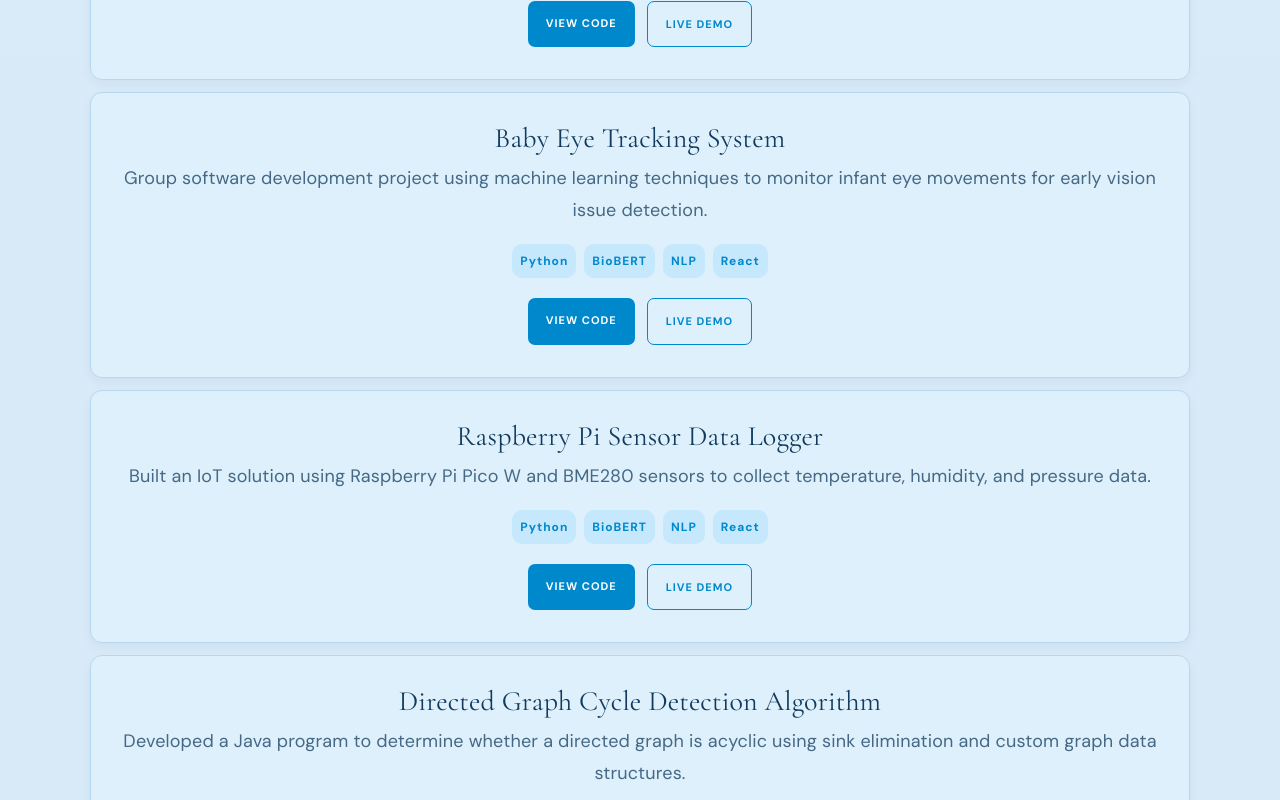
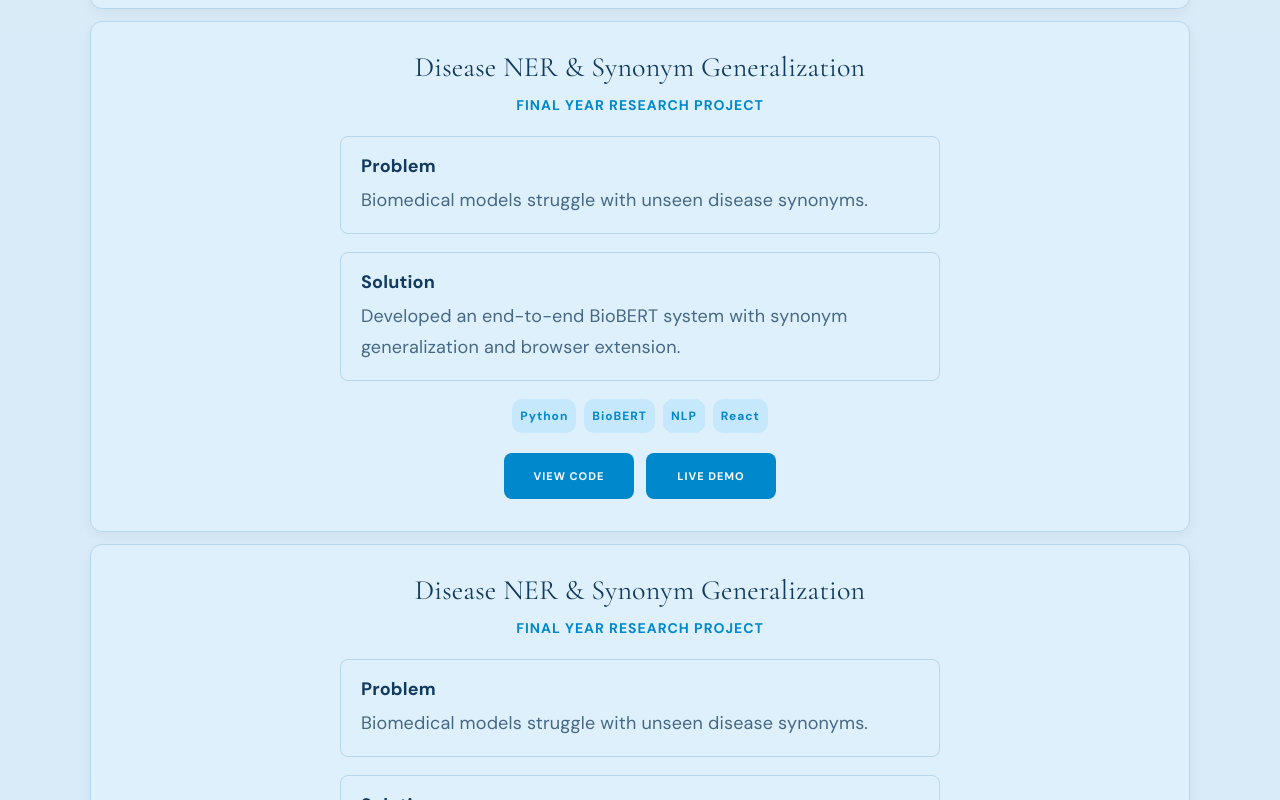
Before and after one commit to TharaganSTH/Portfolio, a React app in the folder frontend/: page / in a window 1280 px wide. Shown: the part 2220-3020 px from the top of the page. Built offline with nearby package versions, Linux system fonts and the light colour scheme; the HTML template or start-up script is replaced by a standard one.

Commit message:
changes to project card

```diff
--- a/frontend/src/App.css
+++ b/frontend/src/App.css
@@ -683,6 +683,35 @@ section {
   font-weight: 400;
 }
 
+.project h4{
+    color: var(--accent-dark);
+    font-size:14px;
+    margin-bottom:18px;
+    letter-spacing:1px;
+    text-transform:uppercase;
+}
+
+.project-info{
+    width: 100%;
+    max-width: 600px;
+    margin: 0 auto 18px auto;
+    padding: 16px 20px;
+    border: 1px solid var(--border);
+    border-radius: 8px;
+    text-align: left;
+
+}
+
+.project-info strong{
+    display: block;
+    margin-bottom:6px;
+    color:var(--text-h);
+}
+
+.project-info p{
+    line-height:1.7;
+}
+
 .project p {
   color: var(--muted);
   line-height: 1.75;
@@ -713,13 +742,15 @@ section {
 }
 .project-actions {
   display: flex;
+  flex-wrap: wrap;
   justify-content: center;
+  align-items: center;
   gap: 12px;
   margin-top: 20px;
 }
 
 .project-btn {
-  padding: 9px 18px;
+  /* padding: 9px 18px;
   background: var(--accent-dark);
   color: white;
   border-radius: 7px;
@@ -728,7 +759,27 @@ section {
   font-weight: 700;
   letter-spacing: 1px;
   text-transform: uppercase;
-  transition: 0.3s ease;
+  transition: 0.3s ease; */
+
+  display: inline-flex;
+  align-items: center;
+  justify-content: center;
+
+  min-width: 130px;
+  padding: 10px 18px;
+
+  border-radius: 8px;
+
+  background: var(--accent-dark);
+  color: white;
+
+  text-decoration: none;
+  font-size: 11px;
+  font-weight: 700;
+  letter-spacing: 1px;
+  text-transform: uppercase;
+
+  transition: all .25s ease;
 }
 
 .project-btn:hover {
--- a/frontend/src/components/Projects.jsx
+++ b/frontend/src/components/Projects.jsx
@@ -1,28 +1,118 @@
 const projects = [
   {
     title: "Disease NER & Synonym Generalization",
-    desc: "Final year project focused on improving disease Named Entity Recognition using BioBERT and contrastive learning. Developed a browser extension capable of real-time biomedical text understanding.",
+    subtitle: "Final Year Research Project",
+    problem: "Biomedical models struggle with unseen disease synonyms.",
+    solution: "Developed an end-to-end BioBERT system with synonym generalization and browser extension.",
     tags: ["Python", "BioBERT", "NLP", "React"],
+    links: [
+      {
+        label: "View Code",
+        url: "https://github.com/...",
+        style: "primary",
+      },
+      {
+        label: "Live Demo",
+        url: "https://...",
+        style: "primary",
+      }
+    ]
   },
   {
-    title: "Excel Sheet Format Converter",
-    desc: "Developed a Java application for Rockland Distilleries that converts and standardizes Excel sheet formats using Apache POI.",
+    title: "Disease NER & Synonym Generalization",
+    subtitle: "Final Year Research Project",
+    problem: "Biomedical models struggle with unseen disease synonyms.",
+    solution: "Developed an end-to-end BioBERT system with synonym generalization and browser extension.",
     tags: ["Python", "BioBERT", "NLP", "React"],
+    links: [
+      {
+        label: "View Code",
+        url: "https://github.com/...",
+        style: "primary",
+      },
+      {
+        label: "Live Demo",
+        url: "https://...",
+        style: "primary",
+      }
+    ]
   },
   {
-    title: "Baby Eye Tracking System",
-    desc: "Group software development project using machine learning techniques to monitor infant eye movements for early vision issue detection.",
+    title: "Disease NER & Synonym Generalization",
+    subtitle: "Final Year Research Project",
+    problem: "Biomedical models struggle with unseen disease synonyms.",
+    solution: "Developed an end-to-end BioBERT system with synonym generalization and browser extension.",
     tags: ["Python", "BioBERT", "NLP", "React"],
+    links: [
+      {
+        label: "View Code",
+        url: "https://github.com/...",
+        style: "secondary",
+      },
+      {
+        label: "Live Demo",
+        url: "https://...",
+        style: "primary",
+      }
+    ]
   },
   {
-    title: "Raspberry Pi Sensor Data Logger",
-    desc: "Built an IoT solution using Raspberry Pi Pico W and BME280 sensors to collect temperature, humidity, and pressure data.",
+    title: "Disease NER & Synonym Generalization",
+    subtitle: "Final Year Research Project",
+    problem: "Biomedical models struggle with unseen disease synonyms.",
+    solution: "Developed an end-to-end BioBERT system with synonym generalization and browser extension.",
     tags: ["Python", "BioBERT", "NLP", "React"],
+    links: [
+      {
+        label: "View Code",
+        url: "https://github.com/...",
+        style: "primary",
+      },
+      {
+        label: "Live Demo",
+        url: "https://...",
+        style: "primary",
+      }
+    ]
   },
   {
-    title: "Directed Graph Cycle Detection Algorithm",
-    desc: "Developed a Java program to determine whether a directed graph is acyclic using sink elimination and custom graph data structures.",
+    title: "Disease NER & Synonym Gralization",
+    subtitle: "Final Year Research Project",
+    problem: "Biomedical models struggle with unseen disease synonyms.",
+    solution: "Developed an end-to-end BioBERT system with synonym generalization and browser extension.",
     tags: ["Python", "BioBERT", "NLP", "React"],
+    links: [
+      {
+        label: "View Code",
+        url: "https://github.com/...",
+        style: "primary",
+      },
+      {
+        label: "Live Demo",
+        url: "https://...",
+        style: "primary",
+      },
+      {
+        label: "Documentation",
+        url: "https://...",
+        style: "secondary",
+      },
+      {
+        label: "More description",
+        url: "https://...",
+        style: "primary",
+      },
+      {
+        label: "this is for the test of the button",
+        url: "https://...",
+        style: "secondary",
+      },
+      {
+        label: "this is for the test of the button",
+        url: "https://...",
+        style: "primary",
+      }
+    ]
   },
 ];
 
@@ -37,20 +127,36 @@ function Projects() {
           <div className="project" key={project.title}>
             <h3>{project.title}</h3>
             <p>{project.desc}</p>
+            <h4>{project.subtitle}</h4>
+
+            <div className="project-info">
+                <strong>Problem</strong>
+                <p>{project.problem}</p>
+            </div>
+
+            <div className="project-info">
+                <strong>Solution</strong>
+                <p>{project.solution}</p>
+            </div>
+
             <div className="project-tags">
                 {project.tags.map((tag) => (
                     <span key={tag}>{tag}</span>
                 ))}
             </div>
+
             <div className="project-actions">
-                <a href="#" className="project-btn">
-                    View Code
-                </a>
+                {project.links?.map((link) => (
+                    <a
+                    key={link.label}
+                    href={link.url}
+                    className={`project-btn ${link.style ?? "primary"}`}
+                    >
+                    {link.label}
+                    </a>
+                ))}
+            </div>
 
-                <a href="#" className="project-btn secondary">
-                    Live Demo
-                </a>
-            </div>
           </div>
         ))}
       </div>
```
